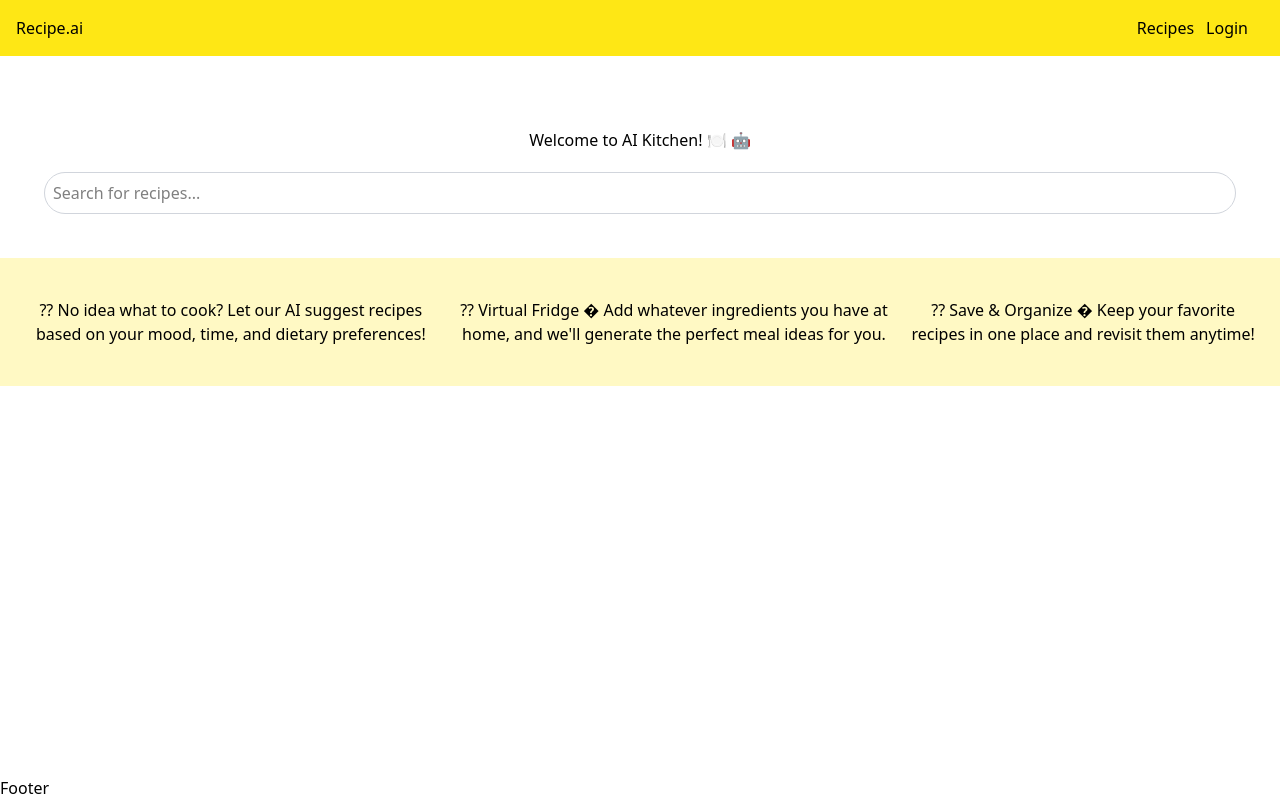
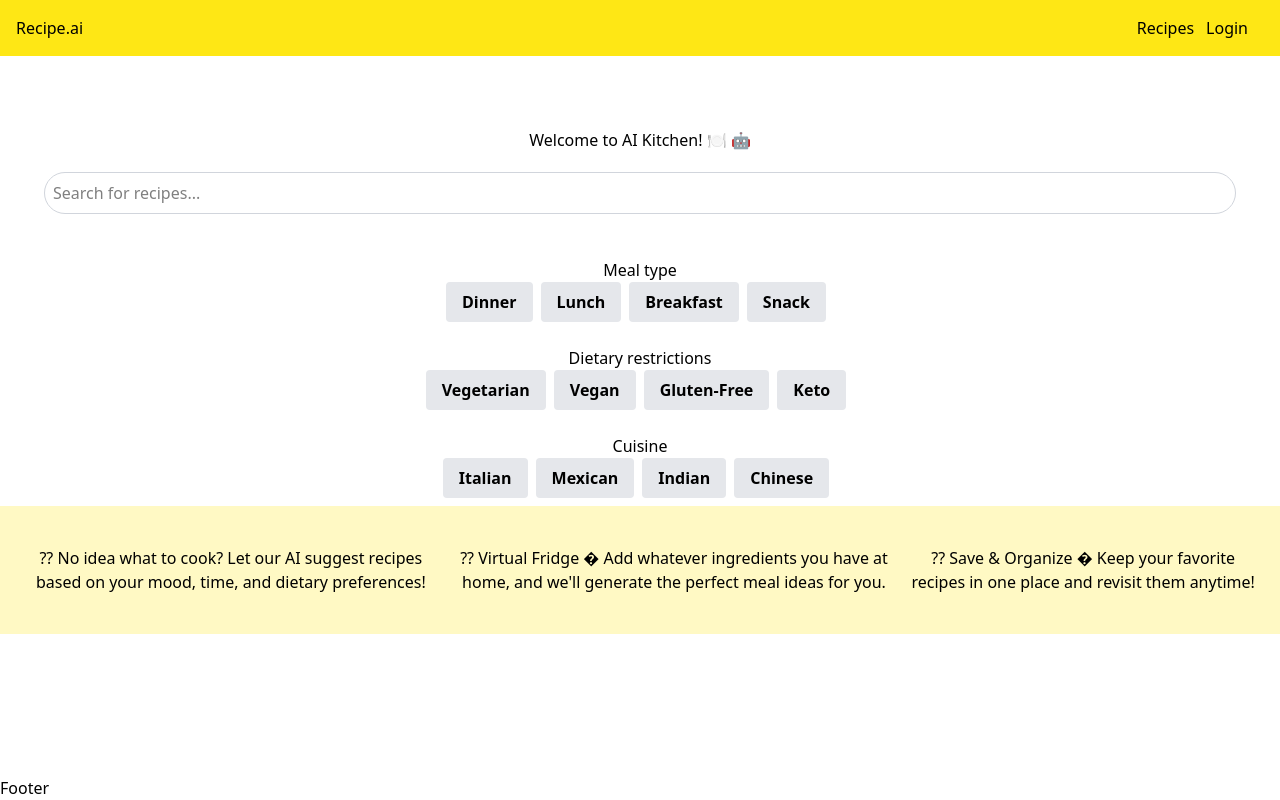
Before and after one commit to jakubsulima/recipeAi, a React (Vite) app in the folder frontend/recipeai/: page / in a window 1280 px wide. Built offline with nearby package versions, Linux system fonts and the light colour scheme; no server answers.

Commit message:
added buttons for meal, diet, and cuisine selection in the PromptForm component

```diff
--- a/frontend/recipeai/src/components/DropDownItem.tsx
+++ b/frontend/recipeai/src/components/DropDownItem.tsx
@@ -1,14 +1,20 @@
+import { Link } from "react-router-dom";
+
 interface Props {
-  className: string;
+  to: string;
   children: React.ReactNode;
   onClick?: () => void;
 }
 
-const DropDownItem = ({ className, children, onClick }: Props) => {
+const DropDownItem = ({ to, children, onClick }: Props) => {
   return (
-    <div className={className} onClick={onClick}>
+    <Link
+      to={to}
+      onClick={onClick}
+      className="block px-4 py-2 text-sm text-gray-700 hover:bg-gray-100"
+    >
       {children}
-    </div>
+    </Link>
   );
 };
 
--- a/frontend/recipeai/src/components/Navbar.tsx
+++ b/frontend/recipeai/src/components/Navbar.tsx
@@ -3,6 +3,7 @@ import { DropDownButton } from "./DropDownButton";
 import DropDownMenu from "./DropDownMenu";
 import { useUser } from "../context/context";
 import { useNavigate } from "react-router-dom";
+import DropDownItem from "./DropDownItem";
 
 const Navbar = () => {
   const [isOpen, setIsOpen] = useState(false);
@@ -80,6 +81,22 @@ const Navbar = () => {
             handleLogout={handleLogout}
             onItemClick={() => setIsOpen(false)}
           />
+          {isOpen && (
+            <div className="absolute right-0 mt-2 w-48 bg-white rounded-md shadow-lg z-20">
+              <DropDownItem to="/user-recipes" onClick={() => setIsOpen(false)}>
+                My recipes
+              </DropDownItem>
+              <DropDownItem to="/fridge" onClick={() => setIsOpen(false)}>
+                Fridge
+              </DropDownItem>
+              <DropDownItem to="/me" onClick={() => setIsOpen(false)}>
+                My profile
+              </DropDownItem>
+              <DropDownItem to="/" onClick={handleLogout}>
+                Logout
+              </DropDownItem>
+            </div>
+          )}
         </div>
       </nav>
     </div>
--- /dev/null
+++ b/frontend/recipeai/src/components/PromptForm.tsx
@@ -0,0 +1,68 @@
+import { useState } from "react";
+
+const PromptForm = () => {
+  const controlsMeal = ["Dinner", "Lunch", "Breakfast", "Snack"];
+  const controlsDiet = ["Vegetarian", "Vegan", "Gluten-Free", "Keto"];
+  const controlsCuisine = ["Italian", "Mexican", "Indian", "Chinese"];
+  const [selectedMeal, setSelectedMeal] = useState<string | null>(null);
+  const [selectedDiet, setSelectedDiet] = useState<string | null>(null);
+  const [selectedCuisine, setSelectedCuisine] = useState<string | null>(null);
+  return (
+    <>
+      <section>
+        <section className="flex flex-col items-center">
+          <h2>Meal type</h2>
+          <article className="flex flex-row">
+            {controlsMeal.map((meal) => (
+              <button
+                key={meal}
+                className={`font-semibold py-2 px-4 rounded mb-2 mr-2 ${
+                  selectedMeal === meal
+                    ? "bg-[#FFF9C4]"
+                    : "bg-gray-200 hover:bg-gray-300"
+                }`}
+                onClick={() => setSelectedMeal(meal)}
+              >
+                {meal}
+              </button>
+            ))}
+          </article>
+          <h2 className="mt-4">Dietary restrictions</h2>
+          <article className="flex flex-row">
+            {controlsDiet.map((diet) => (
+              <button
+                key={diet}
+                className={`font-semibold py-2 px-4 rounded mb-2 mr-2 ${
+                  selectedDiet === diet
+                    ? "bg-[#FFF9C4]"
+                    : "bg-gray-200 hover:bg-gray-300"
+                }`}
+                onClick={() => setSelectedDiet(diet)}
+              >
+                {diet}
+              </button>
+            ))}
+          </article>
+          <h2 className="mt-4">Cuisine</h2>
+          <article className="flex flex-row">
+            {controlsCuisine.map((cuisine) => (
+              <button
+                key={cuisine}
+                className={`font-semibold py-2 px-4 rounded mb-2 mr-2 ${
+                  selectedCuisine === cuisine
+                    ? "bg-[#FFF9C4]"
+                    : "bg-gray-200 hover:bg-gray-300"
+                }`}
+                onClick={() => setSelectedCuisine(cuisine)}
+              >
+                {cuisine}
+              </button>
+            ))}
+          </article>
+        </section>
+      </section>
+    </>
+  );
+};
+
+export default PromptForm;
--- a/frontend/recipeai/src/pages/HomePage.tsx
+++ b/frontend/recipeai/src/pages/HomePage.tsx
@@ -1,6 +1,7 @@
 import { useState } from "react";
 import { useNavigate } from "react-router";
 import { useFridge } from "../context/fridgeContext";
+import PromptForm from "../components/PromptForm";
 
 const HomePage = () => {
   const [search, setSearch] = useState("");
@@ -62,6 +63,7 @@ const HomePage = () => {
             )}
           </div>
         </div>
+        <PromptForm></PromptForm>
         <section
           className="flex bg-[#FFF9C4] flex-col text-center md:flex-row p-5 md:pt-10 md:pb-10
         "
```
